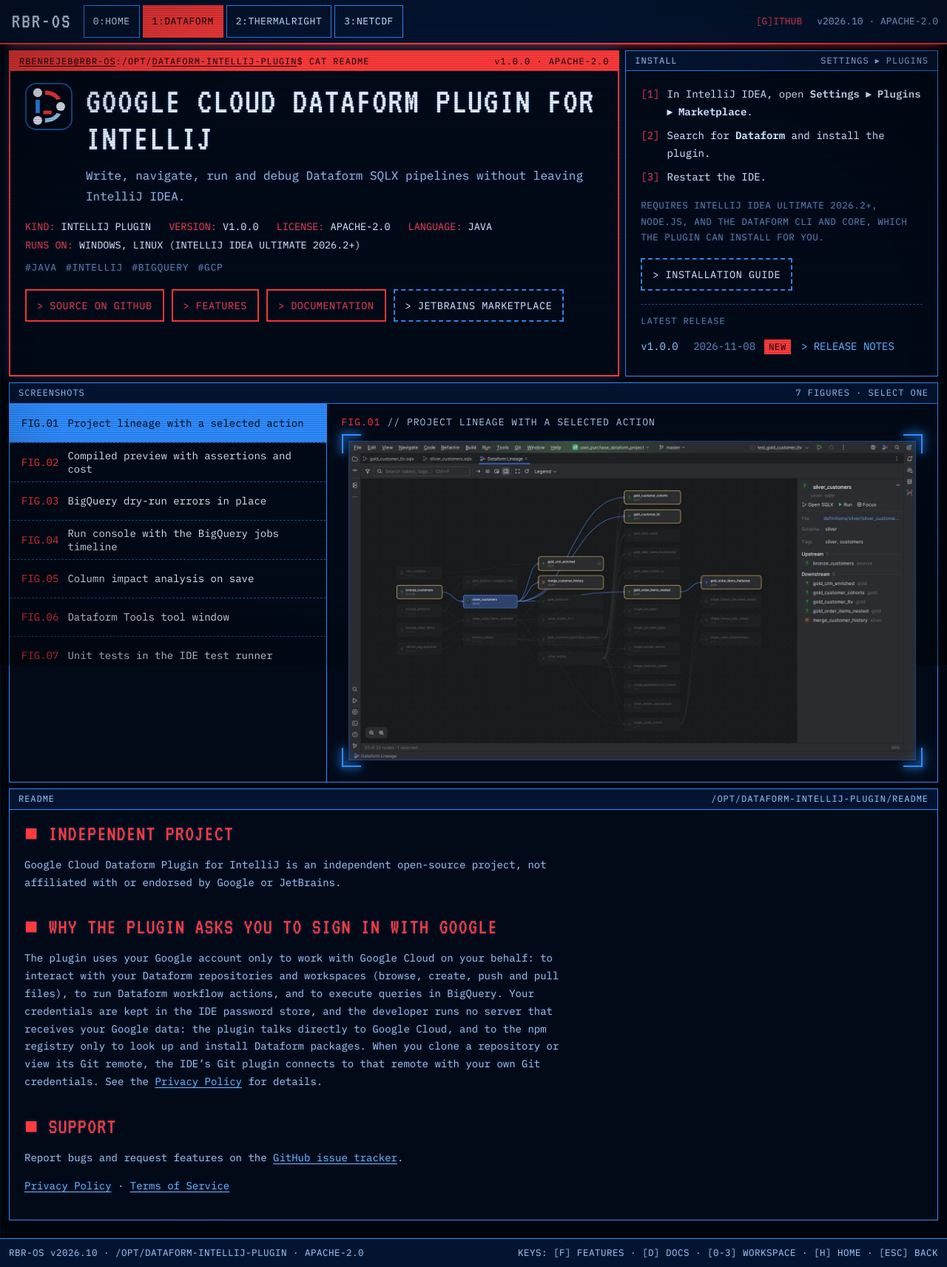
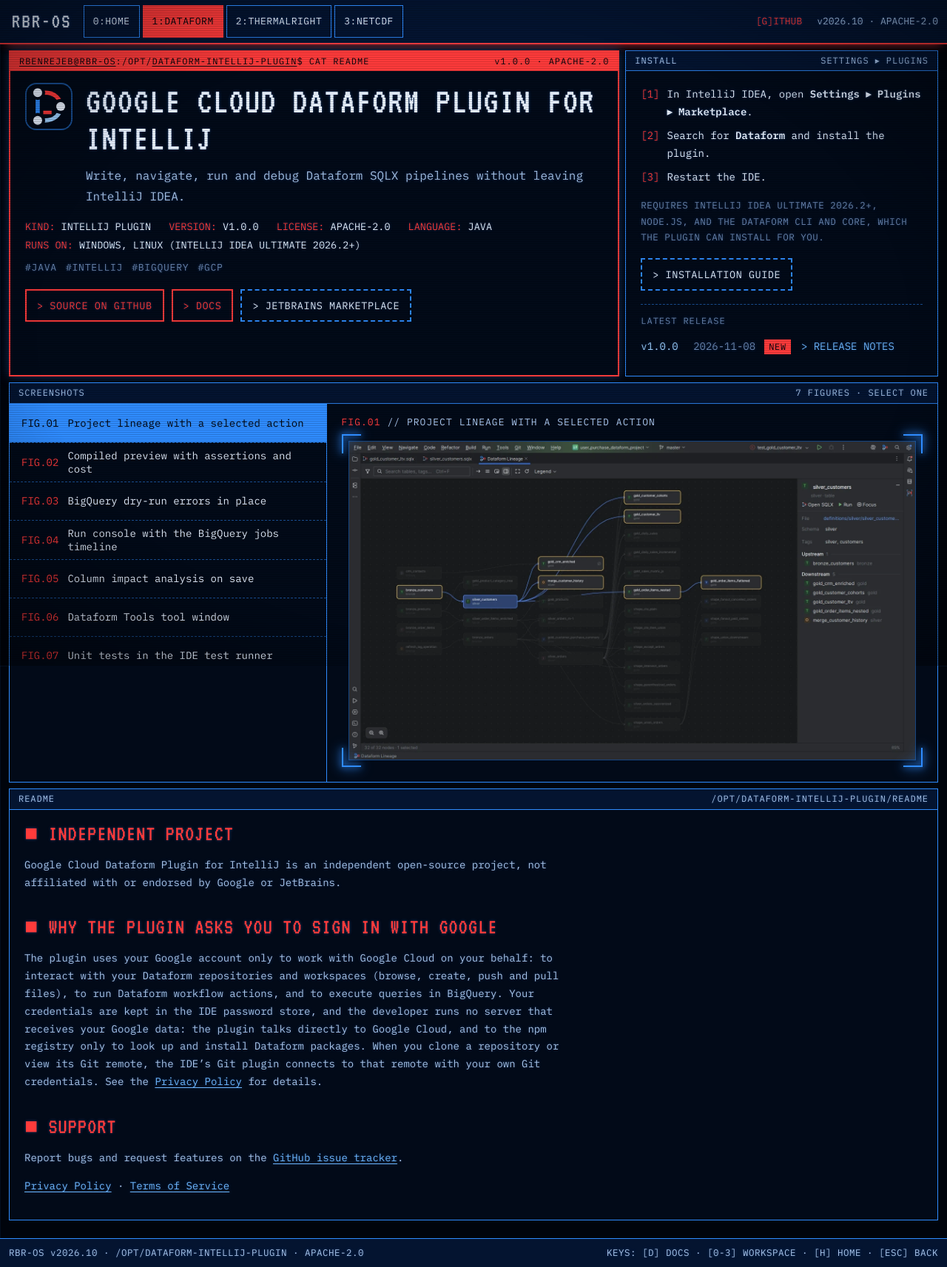
Before and after one commit to rejeb/rejeb.github.io, a Jekyll site: the page built from dataform-plugin/index.md, in a window 1280 px wide. Shown: the whole page at 74% size. Built offline with Jekyll 4.4.1, drawn with Linux system fonts in a browser that asks for light colours; comment, search, counter and statistics services are not loaded.

Commit message:
Update site layout.

```diff
--- a/_layouts/default.html
+++ b/_layouts/default.html
@@ -52,7 +52,7 @@
     {%- endif %}
     <span class="keys-only">KEYS:
       {%- if page.layout == 'home' %} [1-{{ n }}] SELECT · [ENTER] OPEN ·
-      {%- elsif page.layout == 'project' %}{% if ws.features %} [F] FEATURES ·{% endif %} [D] DOCS · [0-{{ n }}] WORKSPACE ·
+      {%- elsif page.layout == 'project' %} [D] DOCS · [0-{{ n }}] WORKSPACE ·
       {%- elsif page.layout == 'doc' %} [P] PREV · [N] NEXT · [0-{{ n }}] WORKSPACE ·
       {%- else %} [0-{{ n }}] WORKSPACE ·
       {%- endif %} [H] HOME · [ESC] BACK</span>
--- a/_layouts/home.html
+++ b/_layouts/home.html
@@ -57,7 +57,7 @@
       {%- for p in site.data.projects %}
       <div class="pane{% if forloop.first %} on{% endif %}" id="prog-{{ p.slug }}" data-pane="{{ forloop.index0 }}">
         <p class="path">/OPT/{{ p.dir | upcase }} · {{ p.kind | upcase }}</p>
-        <div class="d-head">{% include logo.html p=p size=56 %}<h3>{{ p.name | upcase }}</h3></div>
+        <div class="d-head">{% include logo.html p=p size=56 %}<h3><a class="d-link" href="{{ p.url | relative_url }}">{{ p.name | upcase }}</a></h3></div>
         <p class="tagline">{{ p.tagline }}</p>
         <ul class="meta">
           <li><span>version</span> <b data-version="{{ p.version_source }}">{{ p.version }}</b></li>
--- a/_layouts/project.html
+++ b/_layouts/project.html
@@ -26,10 +26,7 @@
       <p class="t" data-repo="{{ p.repo | remove_first: 'https://github.com/' }}" hidden></p>
       <p class="actions">
         <a class="btn" href="{{ p.repo }}">Source on GitHub</a>
-        {%- if p.features %}
-        <a class="btn" href="{{ p.features | relative_url }}" data-key="f">Features</a>
-        {%- endif %}
-        <a class="btn" href="{{ p.docs | relative_url }}" data-key="d">Documentation</a>
+        <a class="btn" href="{{ p.docs | relative_url }}" data-key="d">Docs</a>
         {%- for e in p.extra %}
         <a class="btn ghost" href="{{ e.url }}">{{ e.label }}</a>
         {%- endfor %}
--- a/assets/site.css
+++ b/assets/site.css
@@ -277,3 +277,7 @@
   .hero .logo-img, .hero .logo-badge { width: 48px; height: 48px; }
   .hero .logo-badge { font-size: 31px; }
 }
+
+/* Program title in the home detail pane links to the program page. */
+.d-head h3 a.d-link { color: inherit; text-decoration: none; }
+.d-head h3 a.d-link:hover, .d-head h3 a.d-link:focus-visible { text-decoration: underline; text-underline-offset: 4px; }
```
